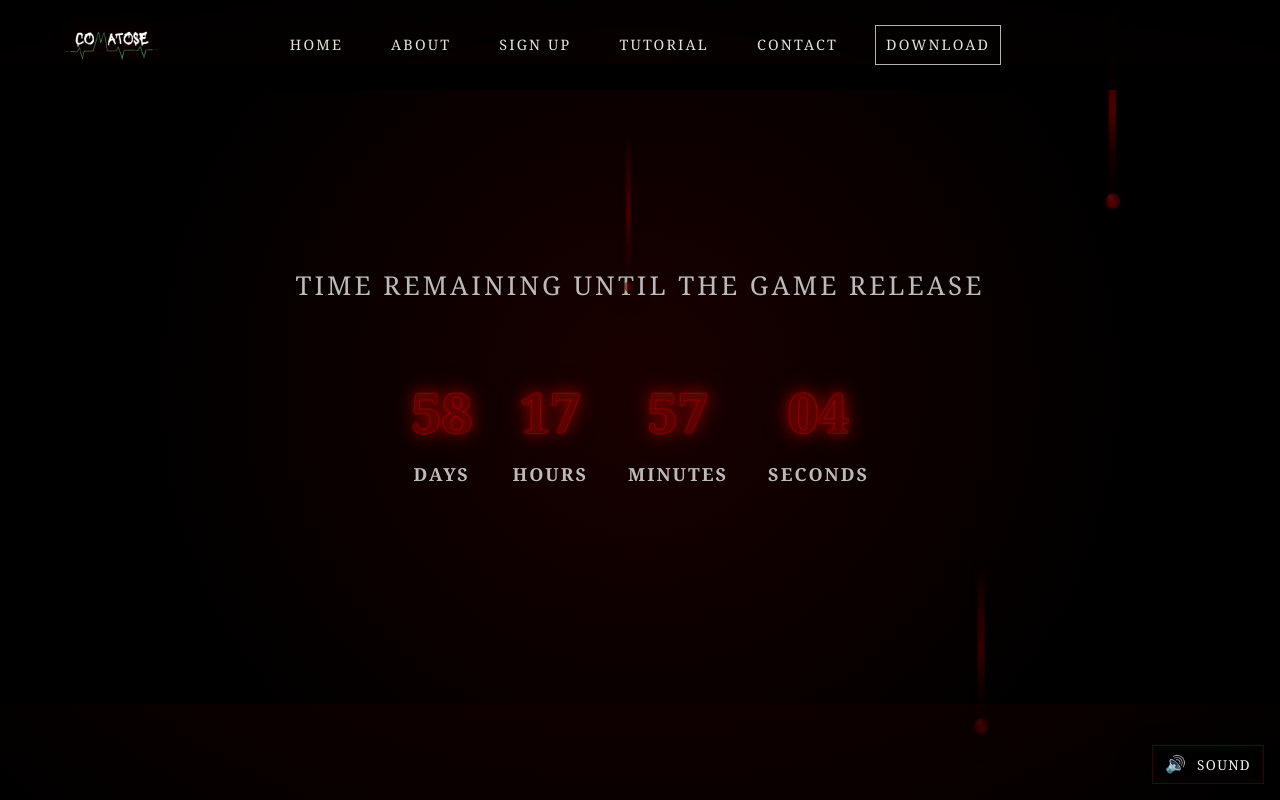
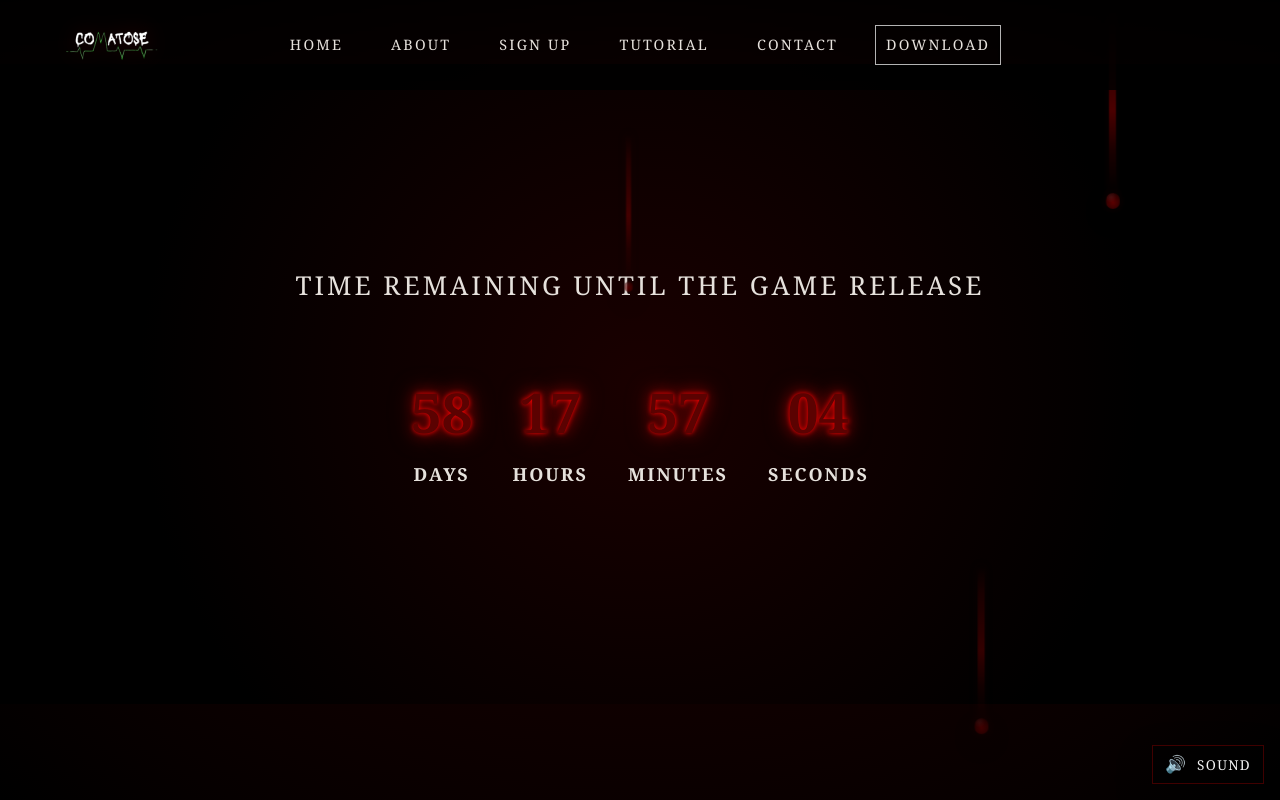
Before and after one commit to RogerLi-COSC/IASC-Horror, a React (Vite) app in the folder my-react-app/: page /download in a window 1280 px wide. Built offline with nearby package versions, Linux system fonts and the light colour scheme.

Commit message:
minor css changes

```diff
--- a/my-react-app/src/pages/Download.css
+++ b/my-react-app/src/pages/Download.css
@@ -1,46 +1,3 @@
-/* .countdown-box{
-    font-family: Arial, sans-serif;
-    text-align: center;
-    display: flex;
-    justify-content: center;
-    align-items: center;
-    height: 84vh;
-    flex-direction: column;
-}
-
-.countdown-box p{
-    font-size: 30px;
-}
-
-.countdown {
-    display: flex;
-    gap: 30px;
-    justify-content: center;
-    align-items: center;
-    padding: 30px 50px;
-    border-radius: 12px;
-    box-shadow: 0 4px 10px rgba(0,0,0,0.1);
-    text-align: center;
-}
-
-.time-box {
-    display: flex;
-    flex-direction: column;
-    align-items: center;
-}
-
-.number {
-    font-size: 40px;
-    font-weight: bold;
-}
-
-.label {
-    font-size: 24px;
-    color: #777;
-    margin-top: 5px;
-    letter-spacing: 1px;
-} */
-
 .download-page {
     background: radial-gradient(circle at center, #1a0000 0%, #000000 70%);
     color: #ff3b3b;
@@ -61,7 +18,7 @@
     font-size: 26px;
     letter-spacing: 3px;
     text-transform: uppercase;
-    color: #bbb;
+    color: #e6e1dc;
     /* text-shadow: 0 0 10px #5b0201, 0 0 20px #990000; */
 }
 
@@ -91,7 +48,7 @@
     font-weight: bold;
     color: #5b0201;
     text-shadow:
-        0 0 2px #ff0000,
+        0 0 5px #ff0000,
         0 0 15px #990000,
         0 0 25px #660000;
 }
@@ -99,7 +56,7 @@
 /* Labels */
 .label {
     font-size: 18px;
-    color: #bbb;
+    color: #e6e1dc;
     margin-top: 8px;
     letter-spacing: 2px;
     text-transform: uppercase;
```
